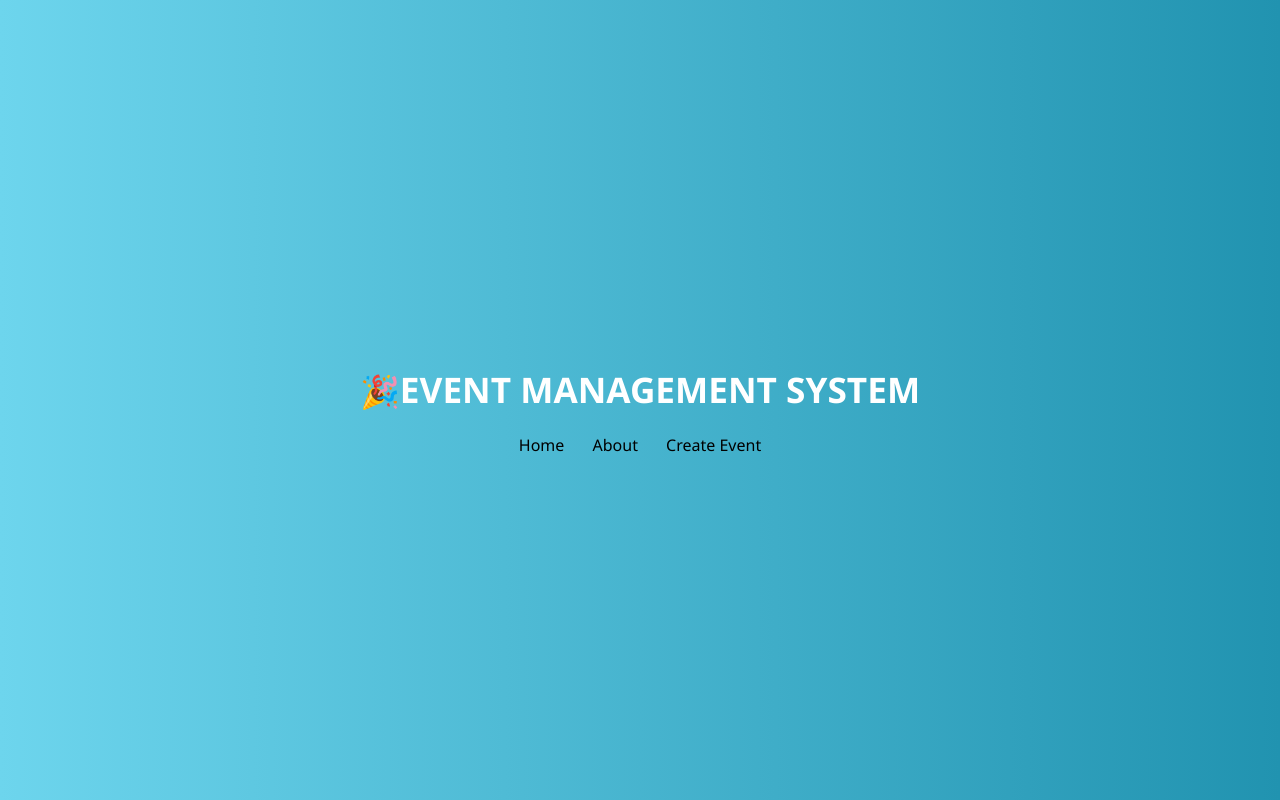
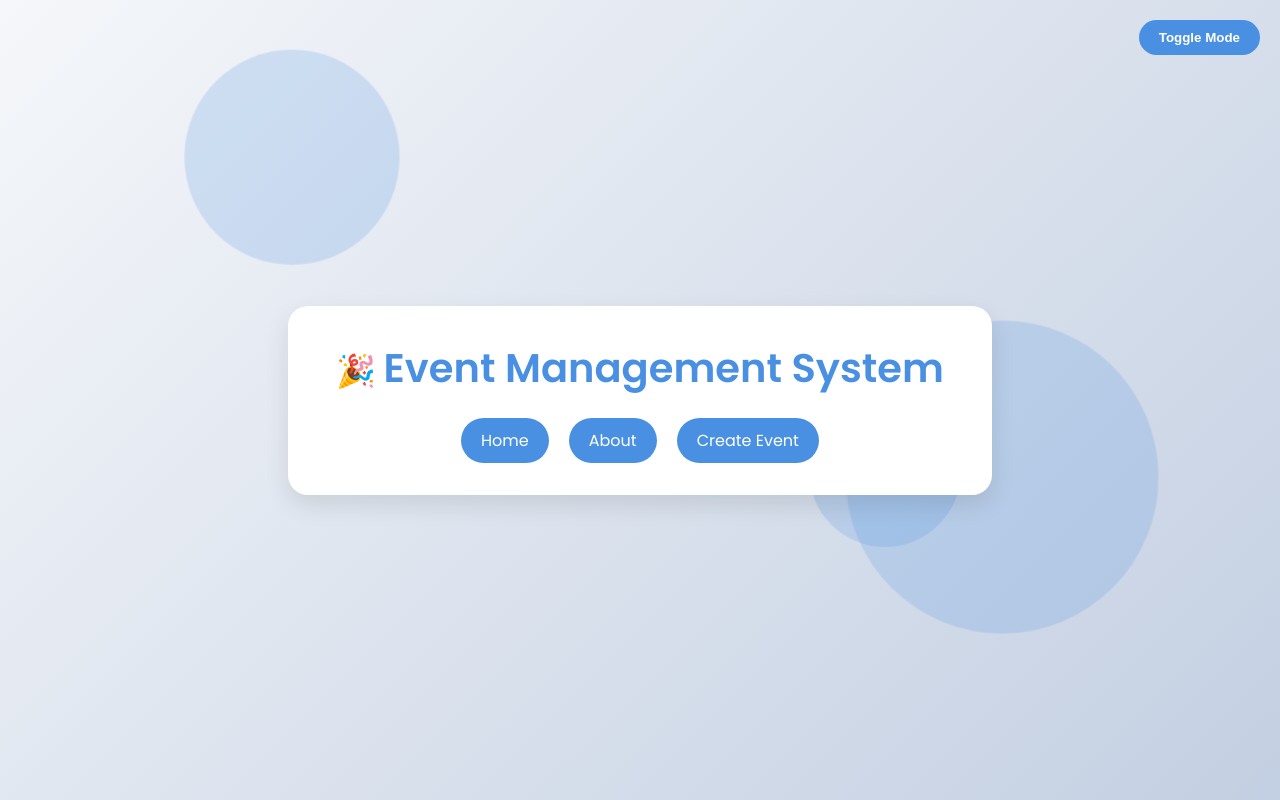
Before and after one commit to Vetri170604/event-management, a Flask app: page / in a window 1280 px wide. Run offline with Flask 3, Linux system fonts and the light colour scheme.

Commit message:
Update dashboard.html

```diff
--- a/templates/dashboard.html
+++ b/templates/dashboard.html
@@ -2,19 +2,208 @@
 <html lang="en">
 <head>
     <meta charset="UTF-8">
-    <title>Events</title>
-    <link rel="stylesheet" href="{{ url_for('static', filename='style.css') }}">
+    <meta name="viewport" content="width=device-width, initial-scale=1.0">
+    <title>Event Management System</title>
+    <link href="https://fonts.googleapis.com/css2?family=Poppins:wght@400;600&display=swap" rel="stylesheet">
+    <style>
+        :root {
+            --bg-light: linear-gradient(135deg, #f5f7fa, #c3cfe2);
+            --bg-dark: linear-gradient(135deg, #1e1e2f, #3a3a59);
+            --primary-light: #4a90e2;
+            --primary-dark: #6c63ff;
+            --text-light: #333;
+            --text-dark: #f5f5f5;
+        }
+
+        * {
+            box-sizing: border-box;
+            margin: 0;
+            padding: 0;
+        }
+
+        body {
+            font-family: 'Poppins', sans-serif;
+            min-height: 100vh;
+            background: var(--bg-light);
+            color: var(--text-light);
+            display: flex;
+            justify-content: center;
+            align-items: center;
+            transition: all 0.6s ease;
+            overflow: hidden;
+            position: relative;
+        }
+
+        body.dark-mode {
+            background: var(--bg-dark);
+            color: var(--text-dark);
+        }
+
+        .dashboard-container {
+            background: white;
+            padding: 2rem 3rem;
+            border-radius: 20px;
+            box-shadow: 0 10px 25px rgba(0, 0, 0, 0.1);
+            text-align: center;
+            position: relative;
+            z-index: 2;
+            transition: background 0.5s ease, color 0.5s ease;
+        }
+
+        body.dark-mode .dashboard-container {
+            background: #2b2b3c;
+        }
+
+        .title-main {
+            color: var(--primary-light);
+            font-size: 2.5rem;
+            font-weight: 600;
+        }
+
+        body.dark-mode .title-main {
+            color: var(--primary-dark);
+        }
+
+        .nav-links {
+            margin-top: 20px;
+            display: flex;
+            justify-content: center;
+            gap: 20px;
+            flex-wrap: wrap;
+        }
+
+        .nav-links a {
+            text-decoration: none;
+            background: var(--primary-light);
+            color: white;
+            padding: 10px 20px;
+            border-radius: 30px;
+            transition: background 0.3s, transform 0.2s;
+            font-weight: 500;
+        }
+
+        .nav-links a:hover {
+            background: #357ABD;
+            transform: scale(1.05);
+        }
+
+        body.dark-mode .nav-links a {
+            background: var(--primary-dark);
+        }
+
+        .toggle-btn {
+            position: absolute;
+            top: 20px;
+            right: 20px;
+            background: #4a90e2;
+            border: none;
+            color: white;
+            padding: 10px 20px;
+            border-radius: 30px;
+            cursor: pointer;
+            font-weight: 600;
+            transition: background 0.3s ease;
+            z-index: 3;
+        }
+
+        .toggle-btn:hover {
+            background: #357ABD;
+        }
+
+        /* Animated Background Circles */
+        .background-circles {
+            position: absolute;
+            top: 0;
+            left: 0;
+            width: 100%;
+            height: 100%;
+            overflow: hidden;
+            z-index: 0;
+        }
+
+        .circle {
+            position: absolute;
+            border-radius: 50%;
+            background: rgba(74, 144, 226, 0.2);
+            animation: float 10s infinite ease-in-out alternate;
+        }
+
+        .circle:nth-child(1) {
+            width: 200px;
+            height: 200px;
+            top: 10%;
+            left: 15%;
+            animation-delay: 0s;
+        }
+
+        .circle:nth-child(2) {
+            width: 300px;
+            height: 300px;
+            bottom: 20%;
+            right: 10%;
+            animation-delay: 2s;
+        }
+
+        .circle:nth-child(3) {
+            width: 150px;
+            height: 150px;
+            top: 50%;
+            right: 25%;
+            animation-delay: 4s;
+        }
+
+        @keyframes float {
+            0% {
+                transform: translateY(0) scale(1);
+            }
+            100% {
+                transform: translateY(-30px) scale(1.1);
+            }
+        }
+
+        /* Responsive Design */
+        @media (max-width: 768px) {
+            .title-main {
+                font-size: 2rem;
+            }
+
+            .dashboard-container {
+                padding: 1.5rem 2rem;
+            }
+
+            .nav-links {
+                flex-direction: column;
+                gap: 15px;
+            }
+
+            .nav-links a {
+                width: 100%;
+            }
+        }
+    </style>
 </head>
 <body>
+    <button class="toggle-btn" onclick="toggleMode()">Toggle Mode</button>
+
     <div class="dashboard-container">
-        <h1>🎉<span class="title-main">EVENT MANAGEMENT SYSTEM</span></h1>
-
+        <h1>🎉 <span class="title-main">Event Management System</span></h1>
         <nav class="nav-links">
             <a href="{{ url_for('home') }}">Home</a>
-
             <a href="{{ url_for('about') }}">About</a>
             <a href="{{ url_for('create_event') }}">Create Event</a>
         </nav>
     </div>
+
+    <div class="background-circles">
+        <div class="circle"></div>
+        <div class="circle"></div>
+        <div class="circle"></div>
+    </div>
+
+    <script>
+        function toggleMode() {
+            document.body.classList.toggle("dark-mode");
+        }
+    </script>
 </body>
 </html>
```
